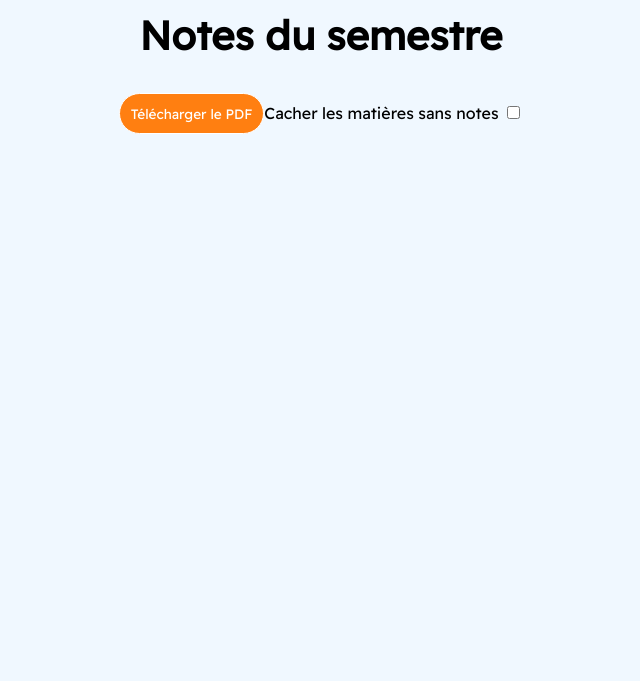
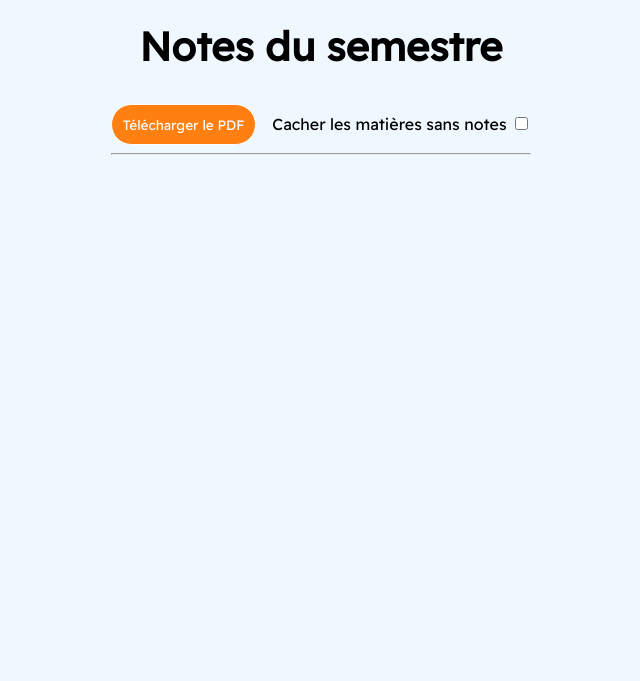
Before and after one commit to itskatt/Extracursus, a Flask app: template templates/pretty_grades.html in a window 1280 px wide. Shown: the top 681 px of the page, without its empty margins (319-959 px from the left). Run offline with Flask 2, Linux system fonts and the light colour scheme; the template is opened without the code that fills it, so the values that code supplies are empty.

Commit message:
improve the grades page

```diff
--- a/static/css/base.css
+++ b/static/css/base.css
@@ -194,3 +194,8 @@
     text-align: justify;
     margin: 1em auto;
 }
+
+/* Copyrights line */
+p > em {
+    text-align: center;
+}
--- a/static/css/grades.css
+++ b/static/css/grades.css
@@ -19,11 +19,17 @@
 .top-container {
     display: flex;
 
-    justify-content: space-between;
+    justify-content: space-around;
     align-content: center;
     align-items: baseline;
 
     flex-wrap: wrap;
+    gap: 1em;
+}
+
+/* main content wrapper */
+.wrapper {
+    padding: 0.7em;
 }
 
 .empty {
@@ -34,6 +40,7 @@
 ul {
     list-style-type: none;
     padding-left: 0;
+    margin-top: 0;
     margin-bottom: 2rem;
 }
 
--- a/templates/pretty_grades.html
+++ b/templates/pretty_grades.html
@@ -15,6 +15,7 @@
             <input onclick="toggleEmpty()" type="checkbox" id="hide">
         </div>
     </div>
+    <hr>
     <ul>
         {% for sub in subjects %}
         <li class="{{ sub['empty'] }}">
```
